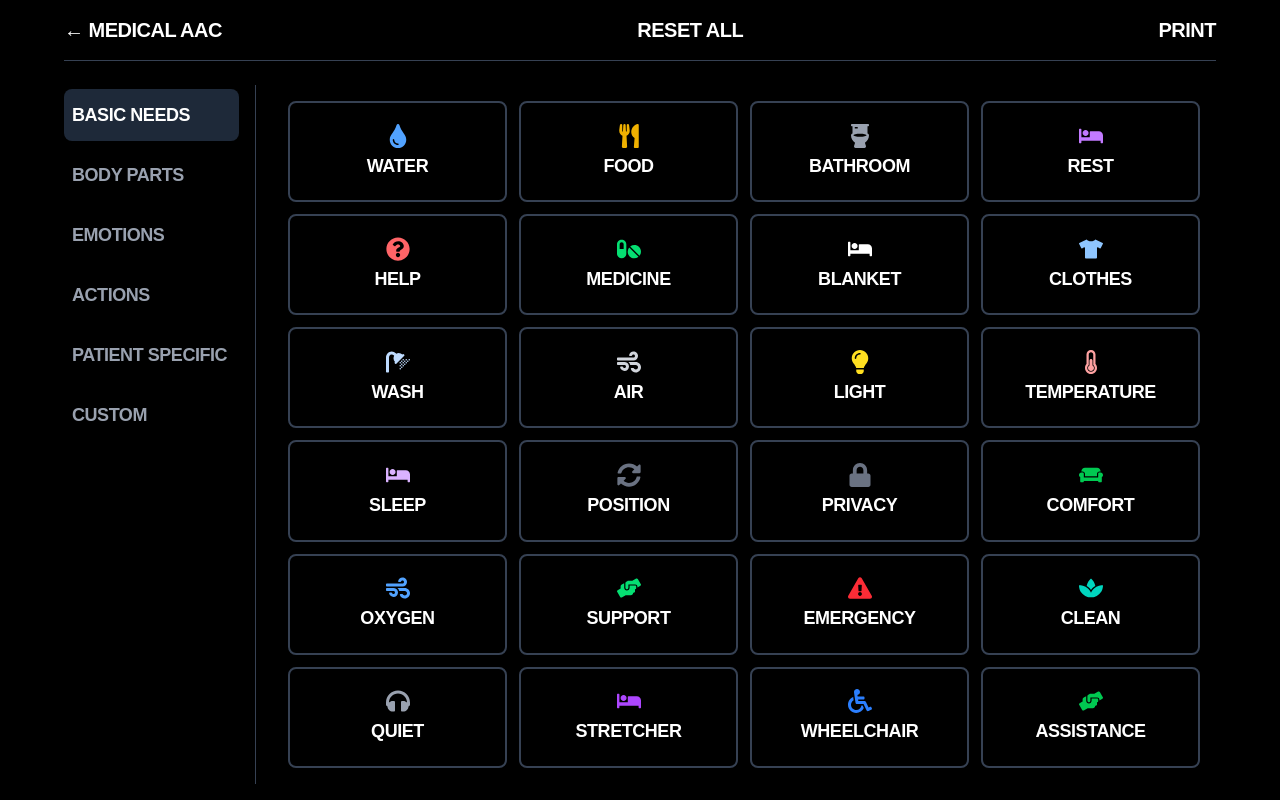
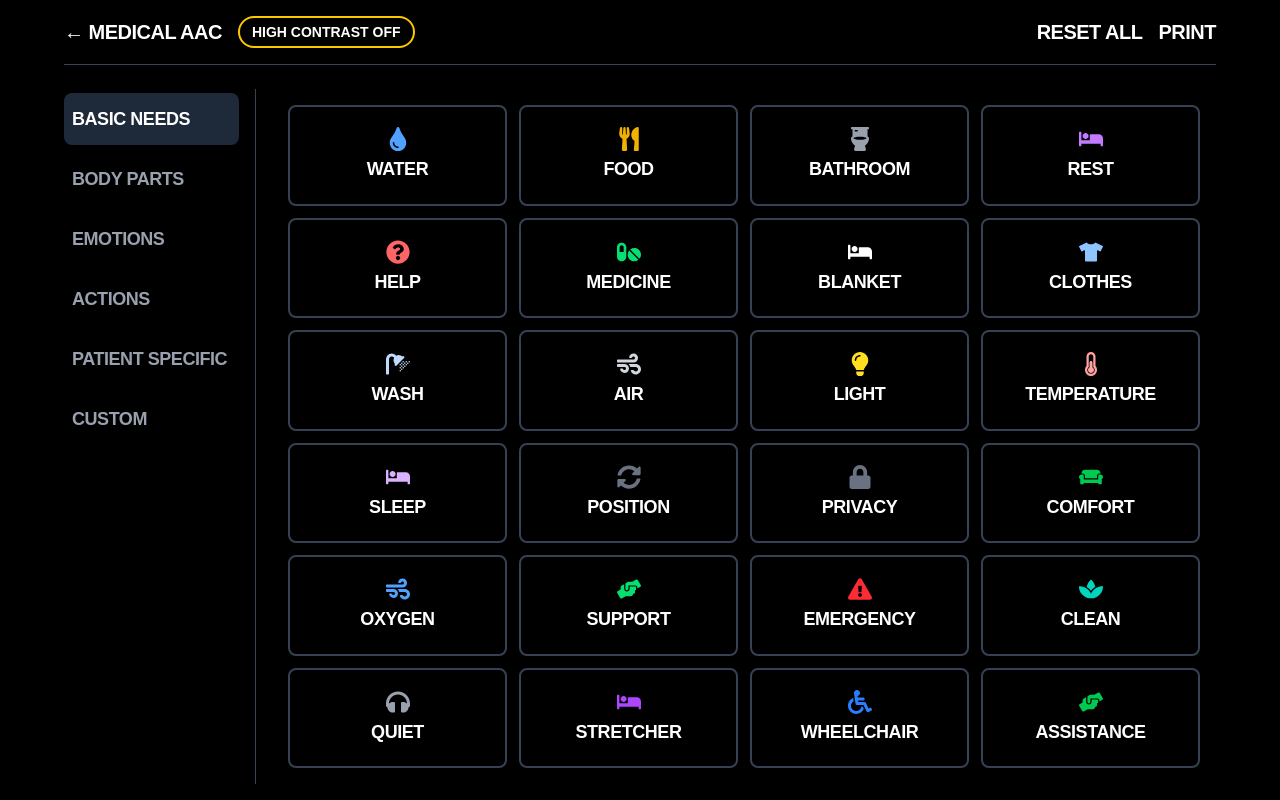
Before and after one commit to thekyleliao/Uncommon-Hacks, a Next.js app in the folder da-app/: page /grid in a window 1280 px wide. Built offline with nearby package versions, Linux system fonts and the light colour scheme.

Commit message:
High vis toggle

```diff
--- a/da-app/app/globals.css
+++ b/da-app/app/globals.css
@@ -23,6 +23,63 @@ body {
   background: var(--background);
   color: var(--foreground);
   font-family: Arial, Helvetica, sans-serif;
+}
+
+/* High Contrast Mode */
+body.high-contrast {
+  background: #000000 !important;
+  color: #FFFFFF !important;
+}
+
+body.high-contrast * {
+  border-color: #FFFFFF !important;
+  color: #FFFFFF !important;
+}
+
+body.high-contrast .bg-gray-900,
+body.high-contrast .bg-gray-800,
+body.high-contrast .bg-gray-700 {
+  background-color: #000000 !important;
+  border: 2px solid #FFFFFF !important;
+}
+
+body.high-contrast .text-gray-400,
+body.high-contrast .text-gray-300,
+body.high-contrast .text-gray-500 {
+  color: #FFFFFF !important;
+}
+
+body.high-contrast .hover\:text-gray-300:hover,
+body.high-contrast .hover\:bg-gray-900:hover {
+  color: #FFFF00 !important;
+  background-color: #000000 !important;
+}
+
+body.high-contrast .border-gray-700 {
+  border-color: #FFFFFF !important;
+}
+
+body.high-contrast .border-dashed {
+  border-style: solid !important;
+}
+
+body.high-contrast .border-gray-500 {
+  border-color: #FFFFFF !important;
+}
+
+body.high-contrast svg {
+  filter: brightness(0) invert(1) !important;
+}
+
+body.high-contrast .text-blue-400,
+body.high-contrast .text-yellow-500,
+body.high-contrast .text-green-400,
+body.high-contrast .text-red-400,
+body.high-contrast .text-purple-400,
+body.high-contrast .text-orange-400,
+body.high-contrast .text-pink-400,
+body.high-contrast .text-teal-400 {
+  color: #FFFF00 !important;
 }
 
 /* Print styles */
--- a/da-app/app/grid/page.tsx
+++ b/da-app/app/grid/page.tsx
@@ -197,9 +197,19 @@ function GridContent() {
   const [editingIndex, setEditingIndex] = useState<number | null>(null);
   const [editValue, setEditValue] = useState<string>("");
   const [loading, setLoading] = useState<boolean>(false);
+  const [highContrast, setHighContrast] = useState<boolean>(false);
   const searchParams = useSearchParams();
 
   const currentWords = medicalData[selectedCategory];
+
+  // Add effect to handle high contrast mode
+  useEffect(() => {
+    if (highContrast) {
+      document.body.classList.add('high-contrast');
+    } else {
+      document.body.classList.remove('high-contrast');
+    }
+  }, [highContrast]);
 
   // On mount, if survey responses exist, process them via API
   useEffect(() => {
@@ -290,9 +300,21 @@ function GridContent() {
     <main className="min-h-screen bg-black text-white flex flex-col p-4">
       {/* Header */}
       <header className="w-full max-w-6xl mx-auto mb-6 flex justify-between items-center border-b border-gray-700 pb-4">
+        <div className="flex items-center space-x-4">
           <Link href="/" className="text-xl font-bold tracking-tight hover:text-gray-300 transition-colors">
             ← MEDICAL AAC
           </Link>
+          <button
+            onClick={() => setHighContrast(!highContrast)}
+            className="px-3 py-1 text-sm font-bold rounded-full border-2 transition-colors
+              ${highContrast
+                ? 'bg-yellow-400 text-black border-yellow-400 hover:bg-yellow-500'
+                : 'bg-transparent text-white border-white hover:bg-white hover:text-black'}"
+          >
+            {highContrast ? 'HIGH CONTRAST ON' : 'HIGH CONTRAST OFF'}
+          </button>
+        </div>
+        <div className="flex space-x-4">
           <button
             onClick={resetAll}
             className="text-xl font-bold tracking-tight hover:text-gray-300 transition-colors"
@@ -302,6 +324,7 @@ function GridContent() {
           <button onClick={() => window.print()} className="text-xl font-bold tracking-tight hover:text-gray-300 transition-colors">
             PRINT
           </button>
+        </div>
       </header>
 
       {loading && (
```
Lines whose indentation alone changed are shown as unchanged.
